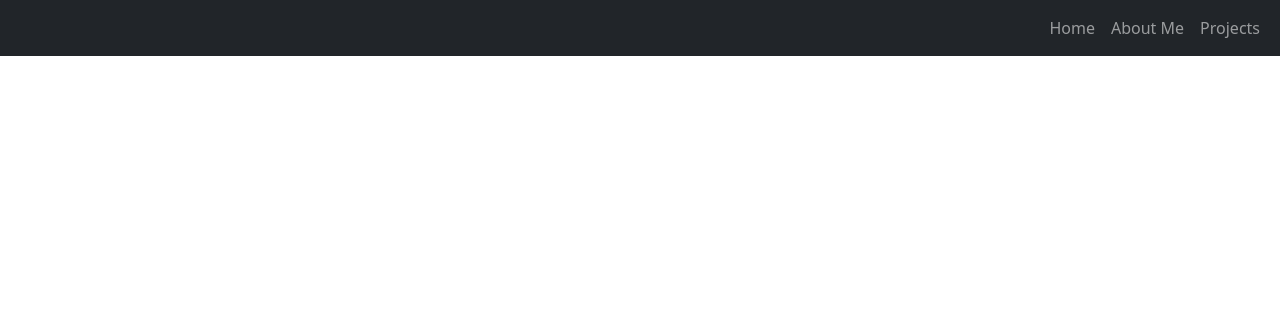
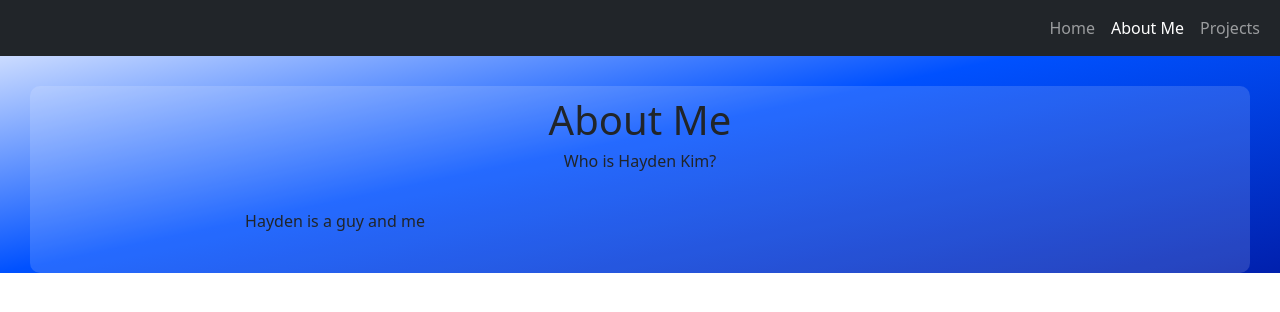
Before and after one commit to HaydenK2/HaydenK2.github.io, a React (Create React App) app: page /about in a window 1280 px wide. Shown: the top 312 px of the page. Built offline with nearby package versions, Linux system fonts and the light colour scheme.

Commit message:
begin about me

```diff
--- a/src/App.css
+++ b/src/App.css
@@ -1,5 +1,7 @@
 .App {
   background-image: linear-gradient(to bottom right, rgba(0,0,0,0), rgb(0, 81, 255), rgb(1, 32, 173));
+
+
 }
 
 
--- a/src/App.js
+++ b/src/App.js
@@ -5,6 +5,7 @@ import Layout from "./Layout";
 import Home from "./components/home/Home";
 import Header from "./components/header/Header";
 import Projects from "./components/projects/Projects";
+import AboutMe from "./components/aboutme/AboutMe";
 function App() {
   return (
     <div className="App">
@@ -13,6 +14,7 @@ function App() {
           <Route path="/" element={<Layout/>}>
             <Route path="/" element={<Home/>} > </Route>
             <Route path="/projects" element={<Projects/>}></Route>
+            <Route path="/about" element={<AboutMe/>}></Route>
           </Route>
         </Routes>
     </div>
--- /dev/null
+++ b/src/components/aboutme/AboutMe.css
@@ -0,0 +1,25 @@
+.project-container {
+    background-color: rgba(255, 255, 255, 0.145);
+    border-radius: 10px;
+    display: flex;
+    flex-direction: column;
+    align-items: flex-start;
+    margin-top: 30px;
+    margin-left: 30px;
+    margin-right: 30px;
+    /* height: 1000px; */
+}
+
+.about-me-container {
+    /* background-color: red; */
+    width: 50%;
+    display: flex;
+    flex-direction: column;
+    text-align: center;
+}
+
+.about-me-summary {
+    height: 85%;
+    padding: 30px;
+    margin: 10px;
+}
--- /dev/null
+++ b/src/components/aboutme/AboutMe.js
@@ -0,0 +1,21 @@
+
+import React from 'react';
+import './AboutMe.css'
+const AboutMe = () => {
+  return (
+    <div className = "project-container">
+        <div className ="section-title-container">
+            <h1> About Me </h1>
+            <h6> Who is Hayden Kim? </h6>
+        </div>
+        <div className="about-me-container">
+            <div className="about-me-summary">
+                Hayden is a guy and me
+            </div>
+        </div>
+
+    </div>
+  )
+}
+
+export default AboutMe
--- a/src/components/header/Header.js
+++ b/src/components/header/Header.js
@@ -19,8 +19,8 @@ const Header = () => {
                     >
 
                         <NavLink className="nav-link" to="/"> Home </NavLink>
-                        <NavLink className="nav-link" to="/AboutMe"> About Me </NavLink>
-                        <NavLink className="nav-link" to="/Projects"> Projects </NavLink>
+                        <NavLink className="nav-link" to="/about"> About Me </NavLink>
+                        <NavLink className="nav-link" to="/projects"> Projects </NavLink>
                     </Nav>
 
                     {/* <Button variant="outline-info" className="me-2"> Home </Button>
--- a/src/components/projects/Projects.css
+++ b/src/components/projects/Projects.css
@@ -12,6 +12,7 @@
 }
 
 .section-title-container {
+    top: 10px;
     margin: auto;
     text-align: center;
     /* background-color: blue; */
@@ -77,6 +78,11 @@
     /* background-color: blue; */
     width: 50%;
 }
+.project-gif {
+    width: 500px;
+    height: 300px;
+    margin-top:10px;
+}
 
 .project-summary-container {
     /* background-color: red; */
@@ -100,8 +106,3 @@
     padding: 30px;
     margin: 10px;
 }
-
-.project-gif {
-    width: 500px;
-    height: 300px;
-}
--- a/src/components/projects/Projects.js
+++ b/src/components/projects/Projects.js
@@ -7,7 +7,9 @@ const Home = () => {
 
         <div className ="section-title-container">
             <h1> My Projects </h1>
+            <h6> A portfolio of all the projects I have done in my career </h6>
         </div>
+        <br/>
         <br/>
         <br/>
         <br/>
@@ -18,14 +20,15 @@ const Home = () => {
                 </div>
                 <div className = "project-summary-container">
                     <div className="project-title-container">
-                        Job Task Tracker
+                        Portfolio Website
                     </div>
                     <div className="project-description-container">
                         <div>
-                            This project does the following and I am pretty happy about it!
+                            An application made using React where I that provides information about who I am as well as the the projects I have completed.
                         </div>
+                        <br/>
                         <div>
-                            Main Components: React, SpringBoot, MongoDB, ngrok
+                            Main Components: React
                         </div>
                     </div>
                 </div>
@@ -37,12 +40,15 @@ const Home = () => {
             <div className ="right-box-container">
                 <div className = "project-summary-container">
                     <div className="project-title-container">
-                        Project 2
+                        Job Application Tracker
                     </div>
                     <div className="project-description-container">
                         <div>
-                            This project does the following and I am pretty happy about it!
+                            This project is a web application connecting to Mongodb Spring Boot backend that simplifies the job application process for users.
+                            More specifically, this application lets users to store and add their job applications in one place using a mongodb database.
+                            Each job application component keeps track of company, company info, job position, link to job, and job application.
                         </div>
+                        <br/>
                         <div>
                             Main Components: React, SpringBoot, MongoDB, ngrok
                         </div>
@@ -54,9 +60,102 @@ const Home = () => {
 
             </div>
         </div>
+        <br/>
 
+        <div className="left-container">
+            <div className ="left-box-container">
+                <div className="project-gif-container">
+                    <img className="project-gif" src='/gifs/JobAppTrackerDemo.gif' alt="Job App Tracker Gif"/>
+                </div>
+                <div className = "project-summary-container">
+                    <div className="project-title-container">
+                        Noko Bot
+                    </div>
+                    <div className="project-description-container">
+                        <div>
+                            A Custom Discord bot that sends a series of images and video links into a Discord server after users input a specific sequence of messages into a Discord server channel.
+                            Additionally, the Discord bot can notify users how many times it replied to the sequence of messages through a custom command message.
+                        </div>
+                        <br/>
+                        <div>
+                            Main Components: Discord API, JavaScript
+                        </div>
+                    </div>
+                </div>
+            </div>
+        </div>
 
+        <br/>
+        <div className="right-container">
+            <div className ="right-box-container">
+                <div className = "project-summary-container">
+                    <div className="project-title-container">
+                        LOL Metrics Viewer
+                    </div>
+                    <div className="project-description-container">
+                        <div>
+                            This project is a web application that connects to a custom database located on the Google Cloud Platform.
+                            The application allows users to look up metrics about League of Legends Champions in order to determine which Champion best suits them.
+                            The web application also allows the user to lookup their previous match data.
+                            Some attributes related to Champions that users are able to view include winrate, champion role, and champion skins.                        </div>
+                        <br/>
+                        <div>
+                            Main Components: HTML, CSS, SQL, Google Cloud Platform
+                        </div>
+                    </div>
+                </div>
+                <div className="project-gif-container">
+                 <img className="project-gif" src='/gifs/JobAppTrackerDemo.gif' alt="Job App Tracker Gif"/>
+                </div>
 
+            </div>
+        </div>
+        <br/>
+        <div className="left-container">
+            <div className ="left-box-container">
+                <div className="project-gif-container">
+                    <img className="project-gif" src='/gifs/JobAppTrackerDemo.gif' alt="Job App Tracker Gif"/>
+                </div>
+                <div className = "project-summary-container">
+                    <div className="project-title-container">
+                        PrairieLearn++
+                    </div>
+                    <div className="project-description-container">
+                        <div>
+                            Created a program for the website PrairieLearn that displays the most urgent assignment due dates utilizing web scraping
+                        </div>
+                        <br/>
+                        <div>
+                            Main Components: HTML, CSS, Python, Web Scraping, Flask
+                        </div>
+                    </div>
+                </div>
+            </div>
+        </div>
+        <br/>
+        <div className="right-container">
+            <div className ="right-box-container">
+                <div className = "project-summary-container">
+                    <div className="project-title-container">
+                        Task Master
+                    </div>
+                    <div className="project-description-container">
+                        <div>
+                            Collaborated to develop an Android app that allows users to add and keep track of personalized tasks using Java code and Firebase’s Firestore Database.
+                        </div>
+                        <br/>
+                        <div>
+                            Main Components: Android Studio, Java, Firebase
+                        </div>
+                    </div>
+                </div>
+                <div className="project-gif-container">
+                 <img className="project-gif" src='/gifs/JobAppTrackerDemo.gif' alt="Job App Tracker Gif"/>
+                </div>
+
+            </div>
+        </div>
+        <br/>
 
 
     </div>
```
